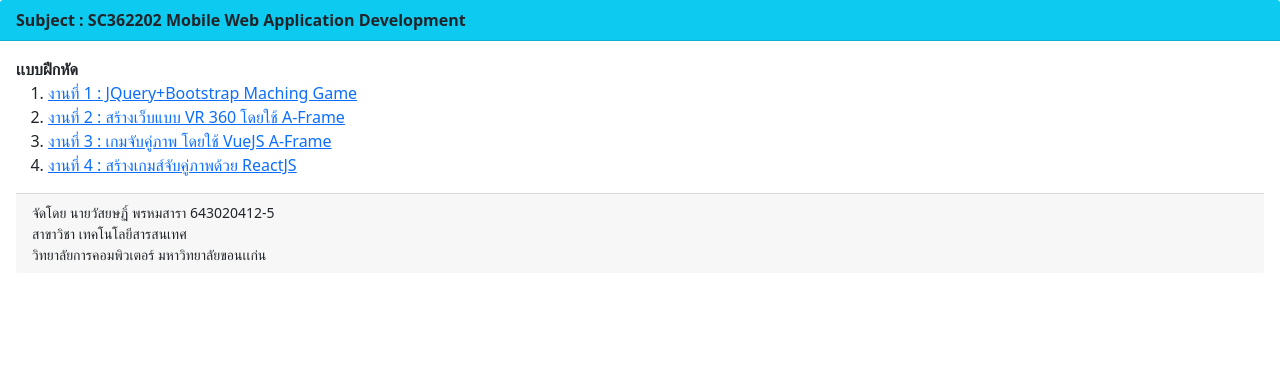
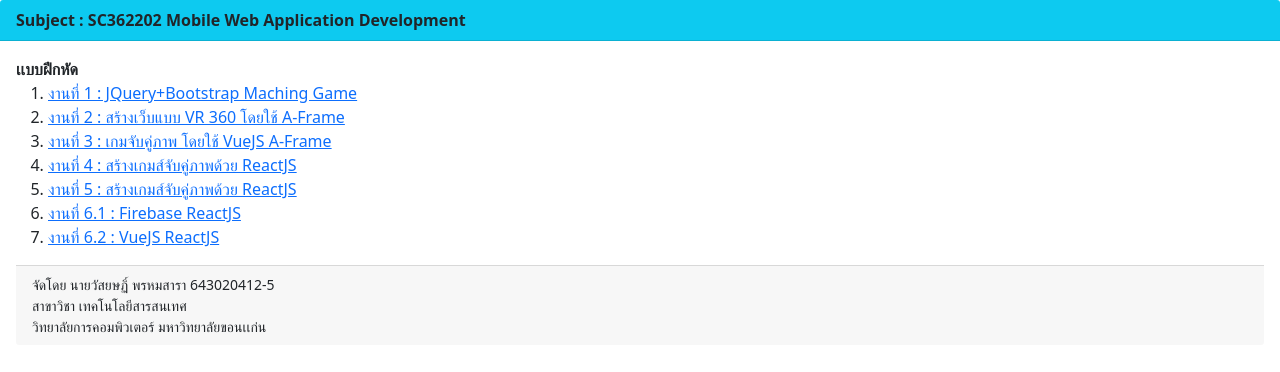
Before and after one commit to watsayot/web2566, a plain HTML site: page index.html in a window 1280 px wide. Drawn offline with nearby package versions, Linux system fonts and the light colour scheme.

Commit message:
Update index.html

```diff
--- a/index.html
+++ b/index.html
@@ -25,6 +25,9 @@
       <li><a href="work2.html">งานที่ 2 : สร้างเว็บแบบ VR 360 โดยใช้ A-Frame</a></li>
       <li><a href="work3.html">งานที่ 3 : เกมจับคู่ภาพ โดยใช้ VueJS A-Frame</a></li>
       <li><a href="lab4.html">งานที่ 4 : สร้างเกมส์จับคู่ภาพด้วย ReactJS</a></li>
+      <li><a href="lab4.html">งานที่ 5 : สร้างเกมส์จับคู่ภาพด้วย ReactJS</a></li>
+      <li><a href="work6.html">งานที่ 6.1 : Firebase ReactJS</a></li>
+      <li><a href="work6_vue.html">งานที่ 6.2 : VueJS ReactJS</a></li>
     </ol>
   <div class="card-footer small">
     จัดโดย นายวัสยษฏิ์ พรหมสารา 643020412-5<br>
```
